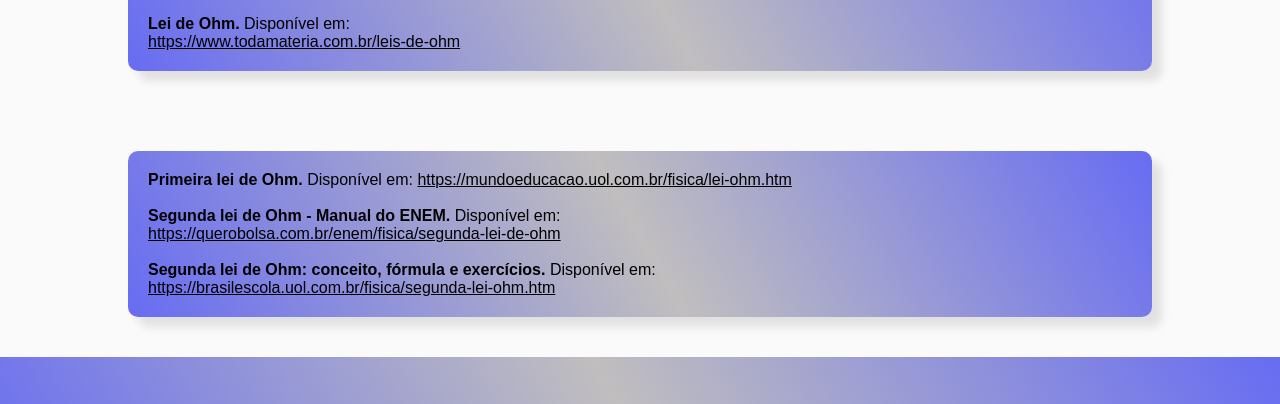
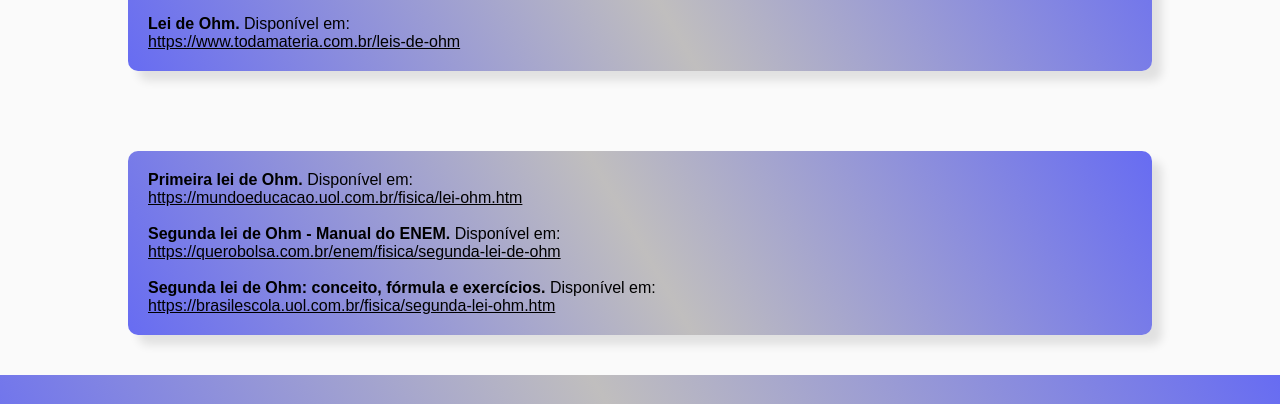
Before and after one commit to gabrielsrizzo/lei-de-ohm, a plain HTML site: page refer.html in a window 1280 px wide. Shown: the part 290-694 px from the top of the page. Drawn offline with Linux system fonts and the light colour scheme.

Commit message:
quebrei a linha do link

```diff
--- a/refer.html
+++ b/refer.html
@@ -30,7 +30,7 @@
     <div class="container">
         <div class="section">
 
-            <p><strong>Primeira lei de Ohm.</strong> Disponível em: <a style="text-decoration: underline;"  href="https://mundoeducacao.uol.com.br/fisica/lei-ohm.htm">https://mundoeducacao.uol.com.br/fisica/lei-ohm.htm</a></p> <br>
+            <p><strong>Primeira lei de Ohm.</strong> Disponível em: <br> <a style="text-decoration: underline;"  href="https://mundoeducacao.uol.com.br/fisica/lei-ohm.htm">https://mundoeducacao.uol.com.br/fisica/lei-ohm.htm</a></p> <br>
             <p><strong>Segunda lei de Ohm - Manual do ENEM.</strong> Disponível em: <br>
             <a style="text-decoration: underline;" href="https://querobolsa.com.br/enem/fisica/segunda-lei-de-ohm">https://querobolsa.com.br/enem/fisica/segunda-lei-de-ohm</a></p> <br>
             <p><strong>Segunda lei de Ohm: conceito, fórmula e exercícios.</strong> Disponível em: <br>
```
